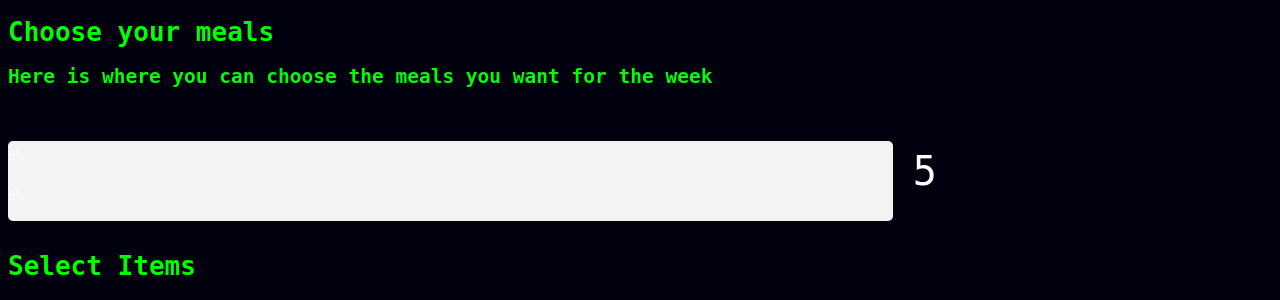
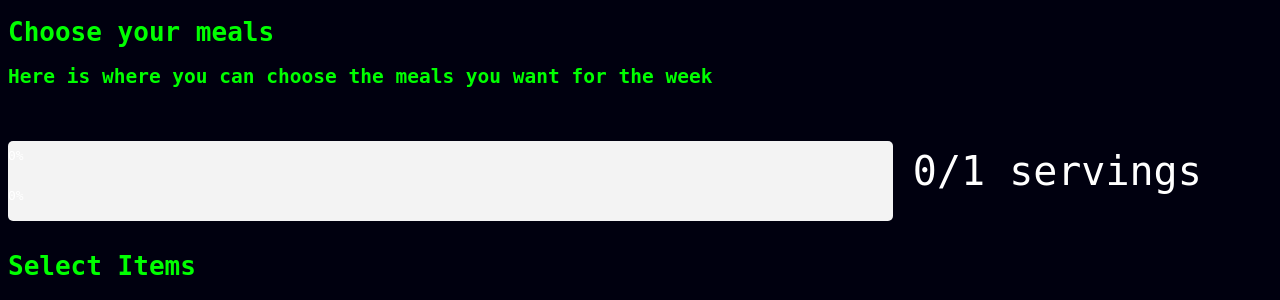
Before and after one commit to gbeck139/meal-maverick, a Flask app: template web_app/templates/menu.html in a window 1280 px wide. Shown: the top 300 px of the page. Run offline with Flask 3, Linux system fonts and the light colour scheme; the template is opened without the code that fills it: values that come from a table or form of the project are taken from there, most other values are stand-ins (such as "Sample title", 1, 10 or a date in 2020).

Commit message:
🎆🎭 Checkpoint ./web_app/templates/menu.html:70263072/297

```diff
--- a/web_app/templates/menu.html
+++ b/web_app/templates/menu.html
@@ -52,7 +52,7 @@
       <div id="timeProgressBar" class="progress-bar">0%</div>
 
   </div>
-  <p class="number">5</p>
+  <p class="number">0/{{totalServings}} servings</p>
 </div>
 
 
@@ -111,6 +111,7 @@
       mealProgressBar.textContent = '$'+totalValue.toFixed(2); // Show percentage text
       timeProgressBar.style.width = timePercentage+'%';
       timeProgressBar.textContent = totalTime+' mins';
+      document.getElementById('servingsTotal').textContent =
   });
 </script>
 
```
